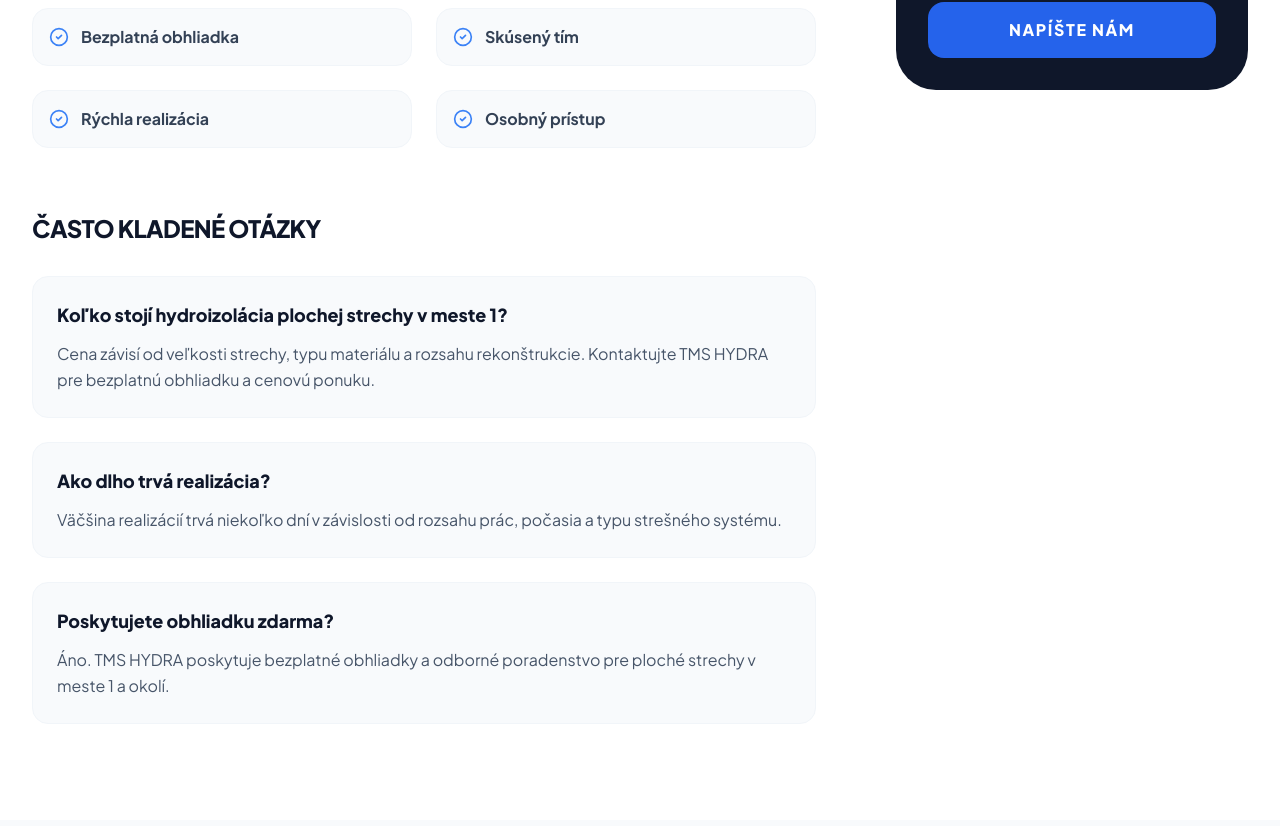
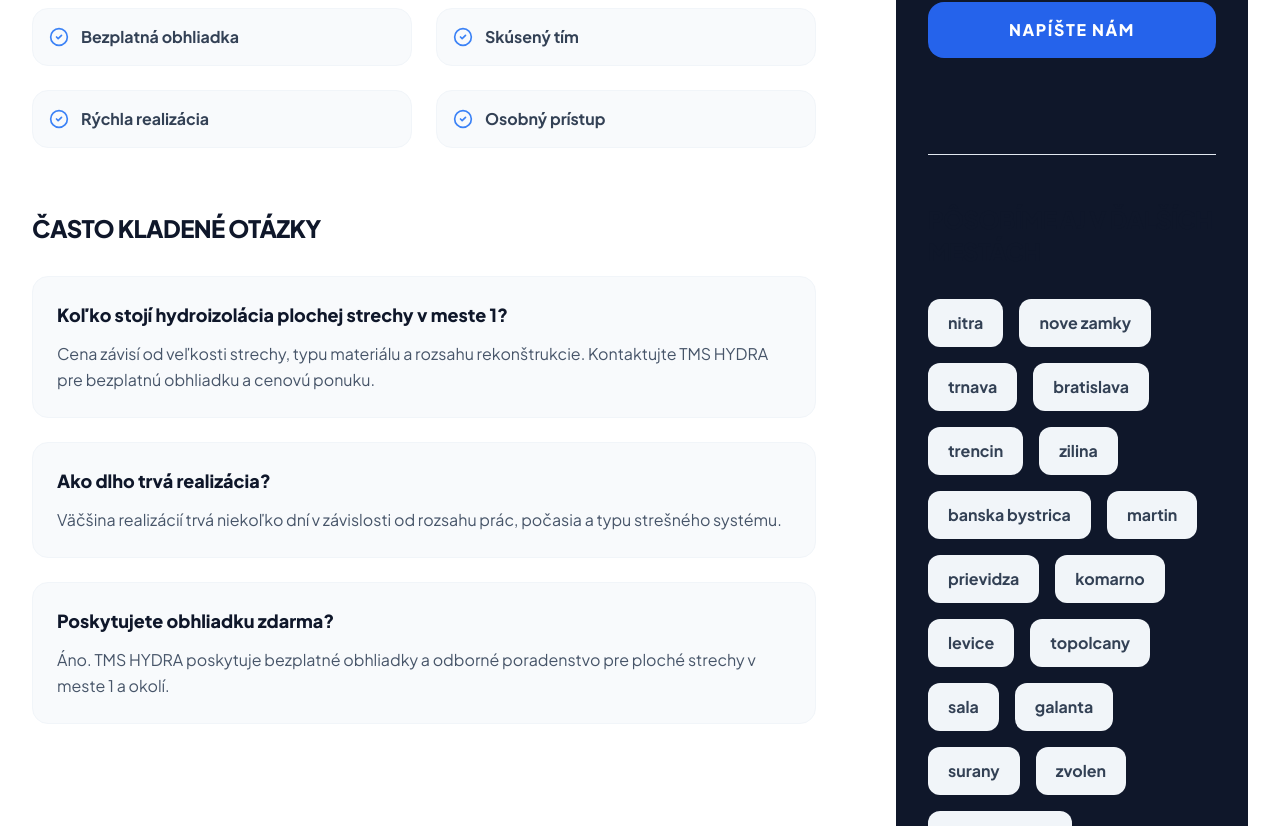
Before and after one commit to lukaskrasny55/tmshydra.com, a React (Vite) app: page /sluzby/1/1 in a window 1280 px wide. Shown: the part 967-1793 px from the top of the page. Built offline with nearby package versions, Linux system fonts and the light colour scheme.

Commit message:
Added internal linking between city pages

```diff
--- a/components/Hero.tsx
+++ b/components/Hero.tsx
@@ -128,7 +128,7 @@
                   className="flex h-full gap-4 py-8"
 
                 >
-                  {[...shuffledImages, ...shuffledImages].map((img, i) => (
+                  {shuffledImages.slice(0, 4).map((img, i) => (
                     <div key={i} className="w-[280px] h-full flex-shrink-0">
 <img
   src={img}
--- a/components/SeoCityPage.tsx
+++ b/components/SeoCityPage.tsx
@@ -402,6 +402,30 @@
                 Napíšte nám
               </Link>
 
+<div className="mt-24 border-t border-slate-200 pt-12">
+
+  <h3 className="text-2xl font-black text-slate-900 uppercase tracking-tight mb-8">
+    Pôsobíme aj v ďalších mestách
+  </h3>
+
+  <div className="flex flex-wrap gap-4">
+
+    {Object.keys(cityData).map((cityKey) => (
+
+      <Link
+        key={cityKey}
+        to={`/sluzby/${service}/${cityKey}`}
+        className="px-5 py-3 rounded-xl bg-slate-100 hover:bg-blue-600 hover:text-white transition-all font-bold text-slate-700"
+      >
+        {cityKey.replace(/-/g, ' ')}
+      </Link>
+
+    ))}
+
+  </div>
+
+</div>
+
             </div>
 
           </div>
```
